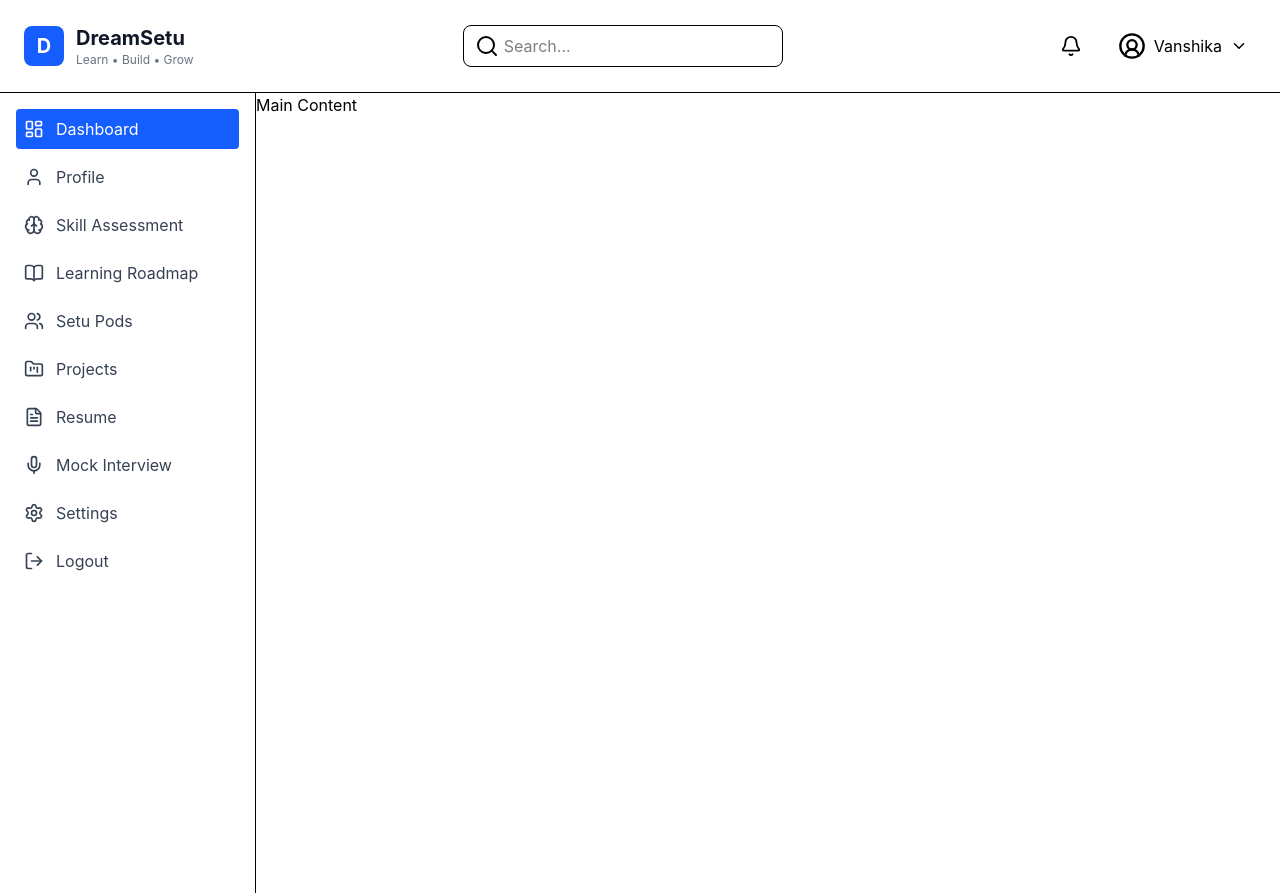
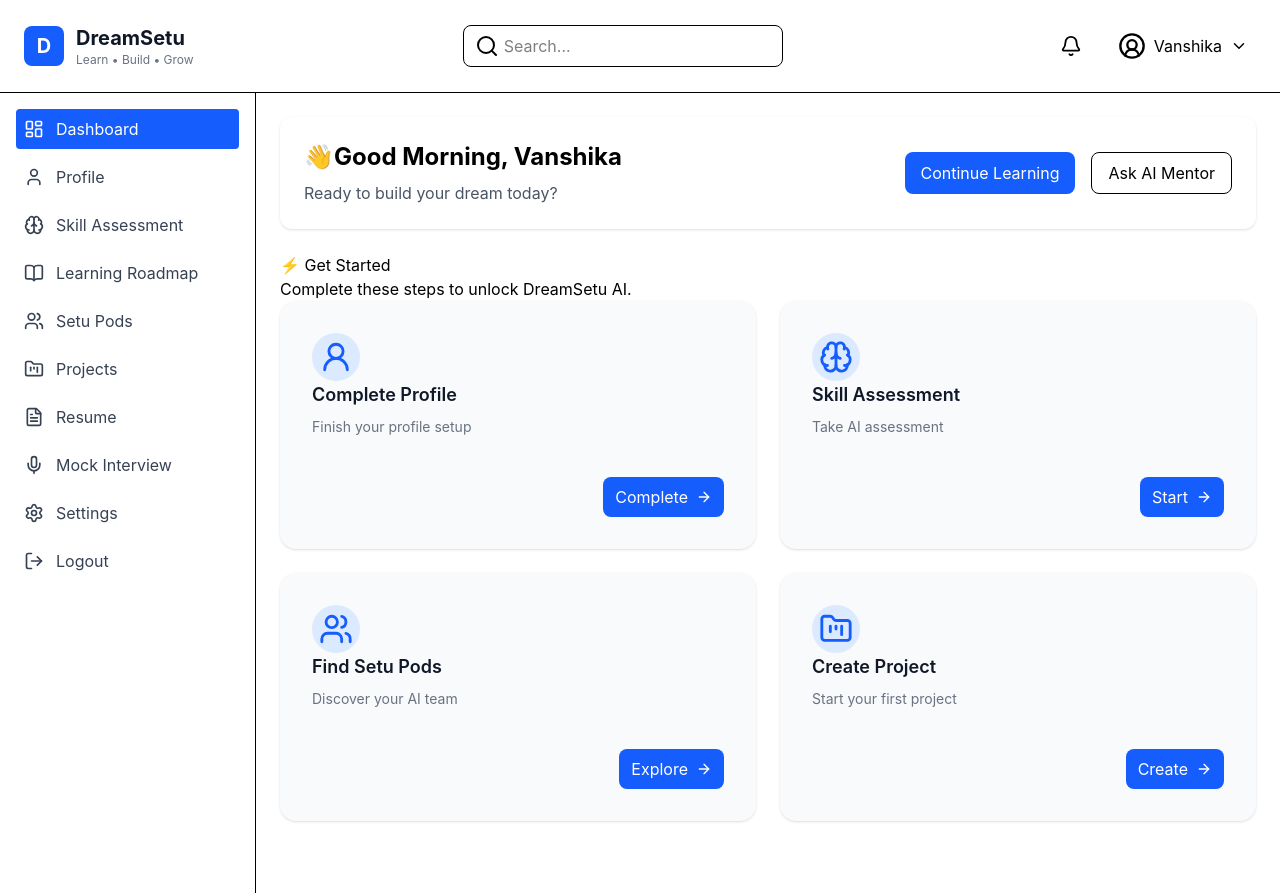
Before and after one commit to vanshi9027/DreamSetu, a React app in the folder frontend/: page /dashboard in a window 1280 px wide. Built offline with nearby package versions, Linux system fonts and the light colour scheme; the HTML template or start-up script is replaced by a standard one.

Commit message:
Dashboad QuickAction card features

```diff
--- /dev/null
+++ b/frontend/src/components/Sections/QuickActions.jsx
@@ -0,0 +1,59 @@
+import QuickActionCard from "../dashboard/QuickActionCard";
+import {
+    UserRound,
+    Brain,
+    Users,
+    FolderKanban,
+} from "lucide-react";
+export default function QuickActions() {
+
+
+    const quickActions = [
+        {
+            icon: <UserRound size={34} />,
+            title: "Complete Profile",
+            description: "Finish your profile setup",
+            button: "Complete",
+        },
+        {
+            icon: <Brain size={34} />,
+            title: "Skill Assessment",
+            description: "Take AI assessment",
+            button: "Start",
+        },
+        {
+            icon: <Users size={34} />,
+            title: "Find Setu Pods",
+            description: "Discover your AI team",
+            button: "Explore",
+        },
+        {
+            icon: <FolderKanban size={34} />,
+            title: "Create Project",
+            description: "Start your first project",
+            button: "Create",
+        },
+    ];
+
+    return (
+        <section>
+            <h2> ⚡ Get Started</h2>
+            <p>Complete these steps to unlock DreamSetu AI.</p>
+            <div className="grid grid-cols-2 gap-6">
+                {quickActions.map((action) => (
+
+                    <QuickActionCard
+                        key={action.title}
+                        icon={action.icon}
+                        title={action.title}
+                        description={action.description}
+                        button={action.button}
+                    />
+                ))}
+            </div>
+        </section>
+
+
+    )
+
+}
--- /dev/null
+++ b/frontend/src/components/dashboard/QuickActionCard.jsx
@@ -0,0 +1,69 @@
+import {
+    ArrowRight,
+
+} from "lucide-react";
+
+export default function QuickActionCard({
+    icon,
+    title,
+    description,
+    button,
+}) {
+    return (
+        <div
+            className="
+        bg-slate-50
+        border-gray-200
+        rounded-2xl
+        shadow-sm
+        p-8
+        flex
+        flex-col
+        min-h-56
+        transition-all
+        duration-300
+        hover:shadow-xl
+        cursor-pointer
+      "
+        >
+            {/* Icon */}
+
+            <div className="w-12 h-12 rounded-full bg-blue-100 flex items-center justify-center text-blue-600">
+                {icon}
+            </div>
+
+            {/* Title */}
+            <h3 className="text-lg font-semibold text-gray-900">
+                {title}
+            </h3>
+
+            {/* Description */}
+            <p className="text-sm text-gray-500 mt-2 flex-1">
+                {description}
+            </p>
+
+            {/* Divider */}
+            <div className="border-gray-200 my-5"></div>
+
+            {/* Button */}
+            <button
+                className="
+          self-end
+          flex
+          items-center
+          gap-2
+          bg-blue-600
+          text-white
+          px-3
+          py-2
+          rounded-lg
+          hover:bg-blue-700
+          transition-colors
+        "
+            >
+                {button}
+                <ArrowRight size={16} />
+            </button>
+        </div>
+    );
+}
--- /dev/null
+++ b/frontend/src/components/dashboard/WelcomeSection.jsx
@@ -0,0 +1,29 @@
+export default function WelcomeSection() {
+
+    return (
+        <section className="flex justify-between items-center bg-white p-6 rounded-xl shadow-sm mb-6">
+
+            <div className="space-y-2">
+                <h1 className="text-2xl font-bold">
+                    <span>👋</span>
+                    Good Morning, Vanshika
+                </h1>
+
+                <p className="text-gray-600">
+                    Ready to build your dream today?
+                </p>
+            </div>
+
+            <div className="flex gap-4">
+                <button className="px-4 py-2 bg-blue-600 text-white rounded-lg hover:bg-blue-700">
+                    Continue Learning
+                </button>
+
+                <button className="px-4 py-2 border rounded-lg hover:bg-gray-100">
+                    Ask AI Mentor
+                </button>
+            </div>
+
+        </section>
+    );
+}
--- a/frontend/src/pages/Dashboard/Dashboard.jsx
+++ b/frontend/src/pages/Dashboard/Dashboard.jsx
@@ -1,17 +1,25 @@
 import Navbar from "../../components/dashboard/Navbar";
+import QuickActions from "../../components/Sections/QuickActions";
 import Sidebar from "../../components/dashboard/Sidebar";
+import WelcomeSection from "../../components/dashboard/WelcomeSection"
 
-export  default function Dashboard(){
-    return(
-    <>
-    <Navbar/>
-    <div className="flex">
+export default function Dashboard() {
+    return (
+        <>
+            <Navbar />
+            <div className="flex">
 
-    <Sidebar/>
-    <main className="flex-1">  Main Content</main>
-    </div>
+                <Sidebar />
+                <main className="flex-1 p-6">
+                    <div className="max-w-7xl mx-auto">
+                        <WelcomeSection />
+                        <QuickActions />
+                    </div>
 
-    </>
+                </main>
+            </div>
+
+        </>
 
     );
 }
```
